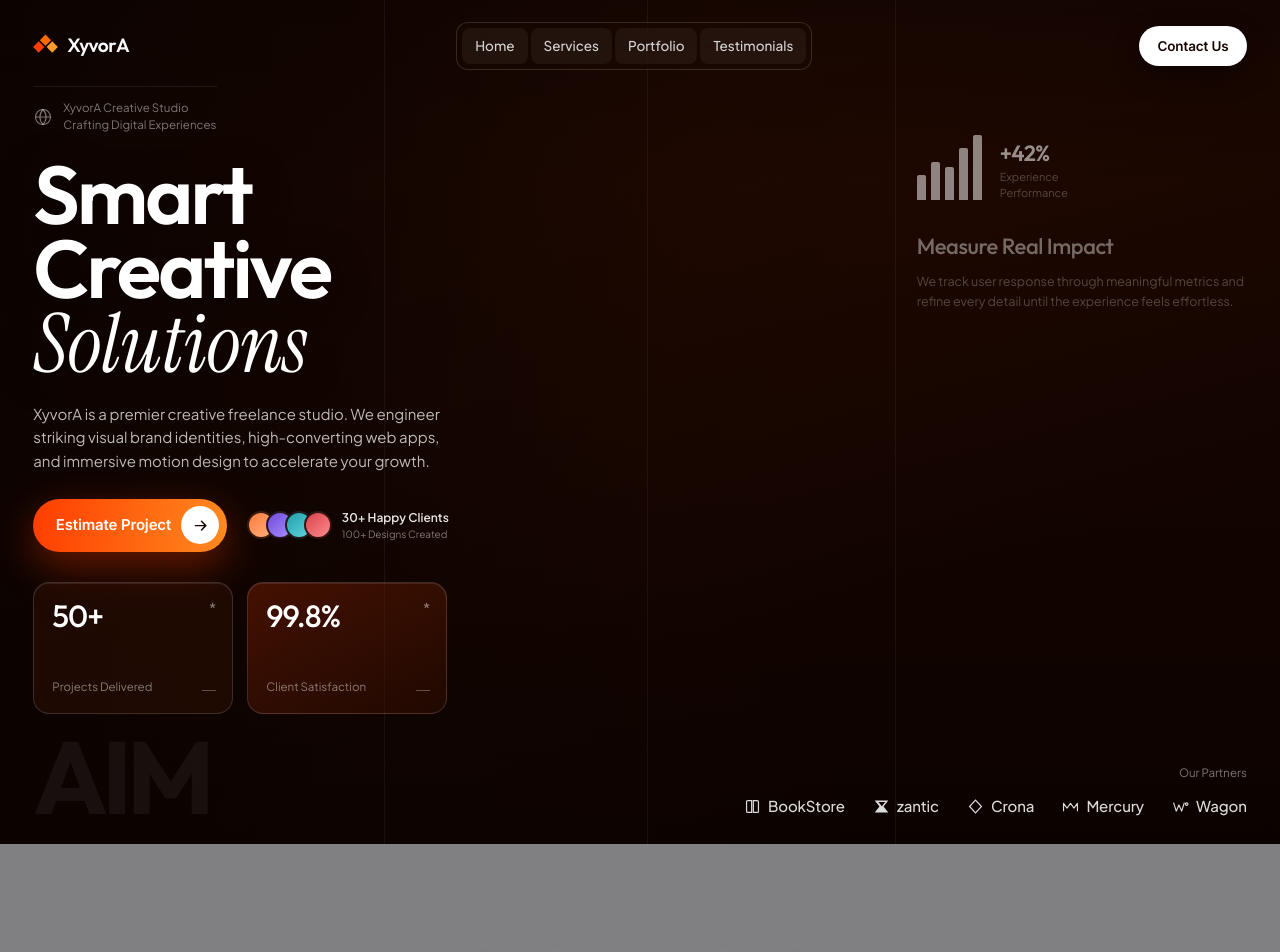
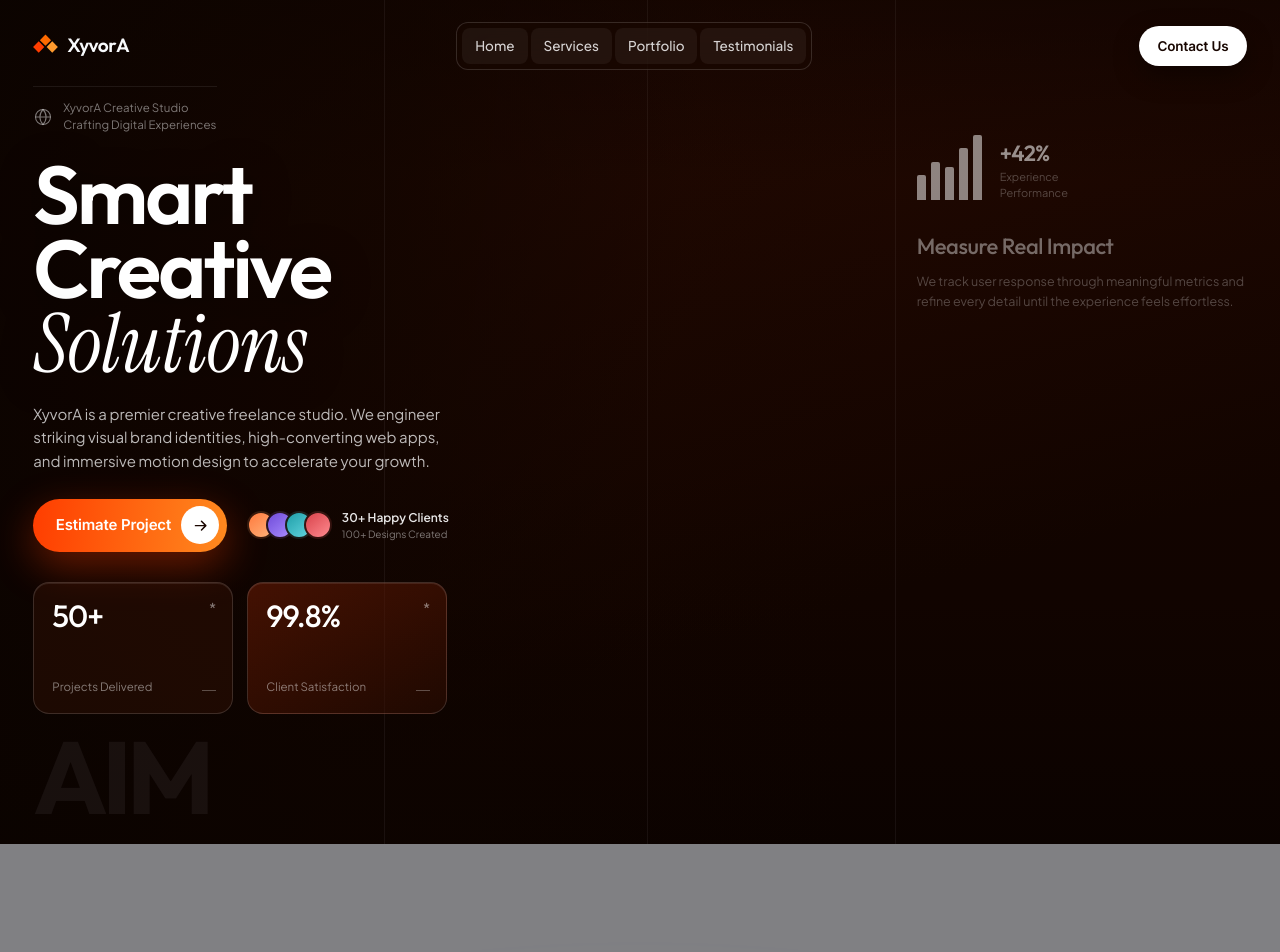
Before and after one commit to murali24806/xyvora, a Next.js app: page / in a window 1280 px wide. Shown: the top 952 px of the page. Built offline with nearby package versions, Linux system fonts and the light colour scheme.

Commit message:
Remove Our Partners section from Hero

```diff
--- a/components/Hero.tsx
+++ b/components/Hero.tsx
@@ -1,7 +1,7 @@
 "use client";
 
 import { useEffect, useRef, useState } from 'react'
-import { ArrowRight, Globe, partners } from './icons'
+import { ArrowRight, Globe } from './icons'
 
 const stats = [
   { value: "50+", label: "Projects Delivered" },
@@ -117,17 +117,6 @@ export default function Hero() {
 
       <div className="hero__foot">
         <span className="hero__watermark" aria-hidden="true">AIM</span>
-        <div className="hero__partners">
-          <span className="hero__partners-label">Our Partners</span>
-          <ul>
-            {partners.map((partner) => (
-              <li key={partner.name}>
-                {partner.mark}
-                <span>{partner.name}</span>
-              </li>
-            ))}
-          </ul>
-        </div>
       </div>
     </section>
   )
```
